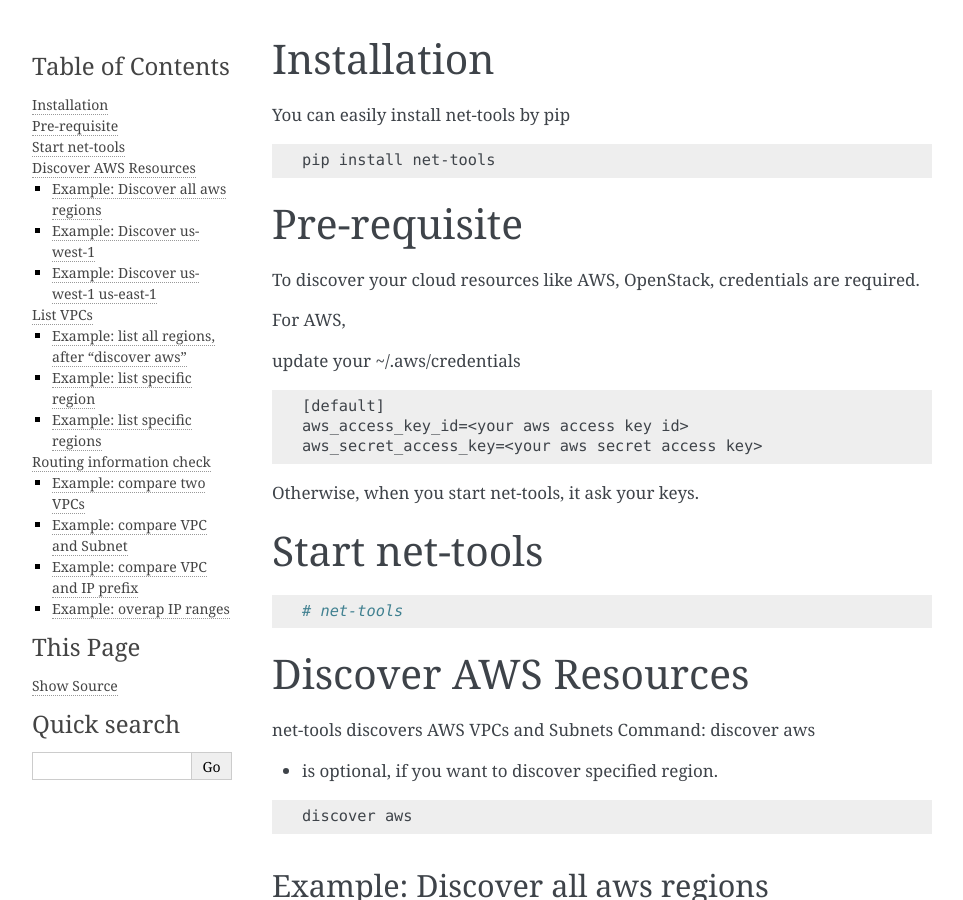
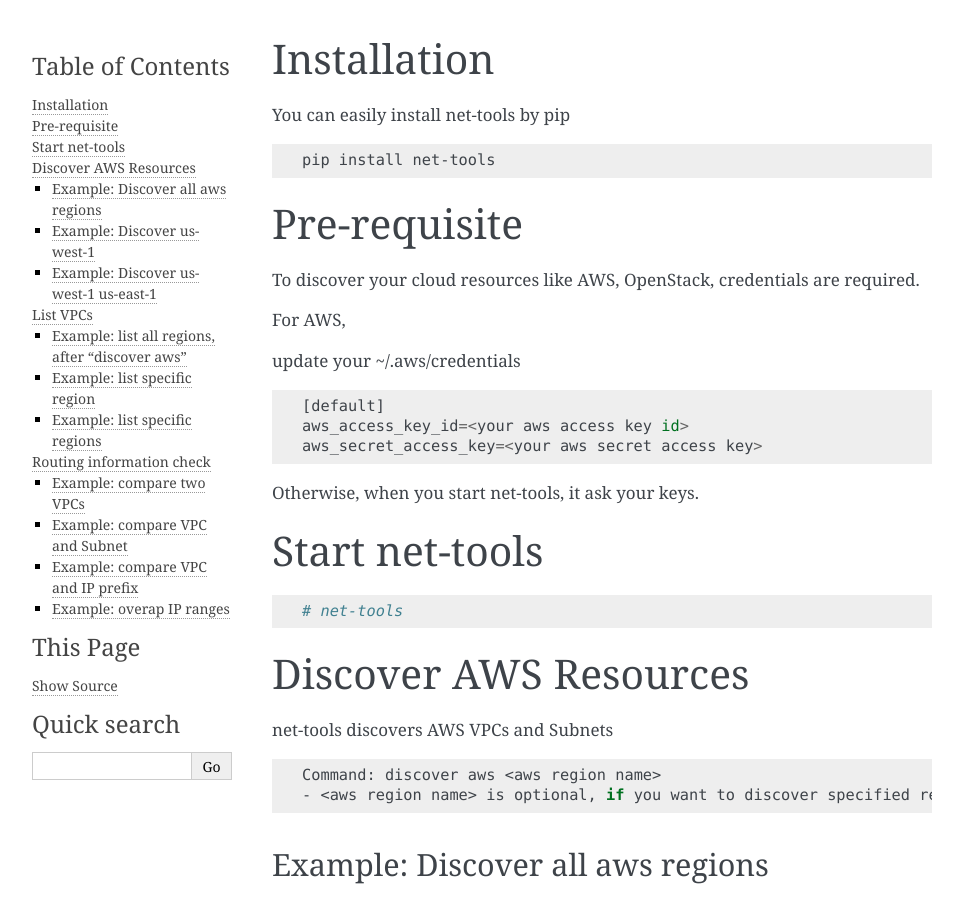
Before and after one commit to choonho/net-tools, a Sphinx documentation site: the page built from docs/user_guide.md, in a window 1280 px wide and 900 px high. Shown: the whole window, without its empty margins (148-1111 px from the left). Built offline with Sphinx 7.4.7, drawn with Linux system fonts in a browser that asks for light colours; some of the changed text lies outside the part shown.

Commit message:
Update docs/user_guide.md
Signed-off-by: Choonho Son <choonho.son@gmail.com>

```diff
--- a/docs/user_guide.md
+++ b/docs/user_guide.md
@@ -15,7 +15,7 @@
 
 update your ~/.aws/credentials
 
-~~~text
+~~~
 [default]
 aws_access_key_id=<your aws access key id>
 aws_secret_access_key=<your aws secret access key>
@@ -32,11 +32,10 @@
 # Discover AWS Resources
 
 net-tools discovers AWS VPCs and Subnets
+
+~~~bash
 Command: discover aws <aws region name>
 - <aws region name> is optional, if you want to discover specified region.
-
-~~~bash
-discover aws
 ~~~
 
 ## Example: Discover all aws regions
@@ -101,12 +100,12 @@
 # List VPCs
 
 After discovering the resources, you can search VPCs.
+
+~~~bash
 Command: list vpc <aws region name>
 - <aws region name> is optional, if you want to list specified region.
+~~~
 
-~~~bash
-list vpc
-~~~
 
 ## Example: list all regions, after "discover aws"
 
@@ -176,9 +175,12 @@
 
 "Routing information check" is calculating two IP prefixes which are overlap or not.
 
+~~~bash
 Command: routable <vpc-id|subnet-id|prefix> <vpc-id|subnet-id|prefix>
 - The arguments can be VPC or subnet ID.
 - IP prefix is also possible.
+~~~
+
 
 ## Example: compare two VPCs
 
```
